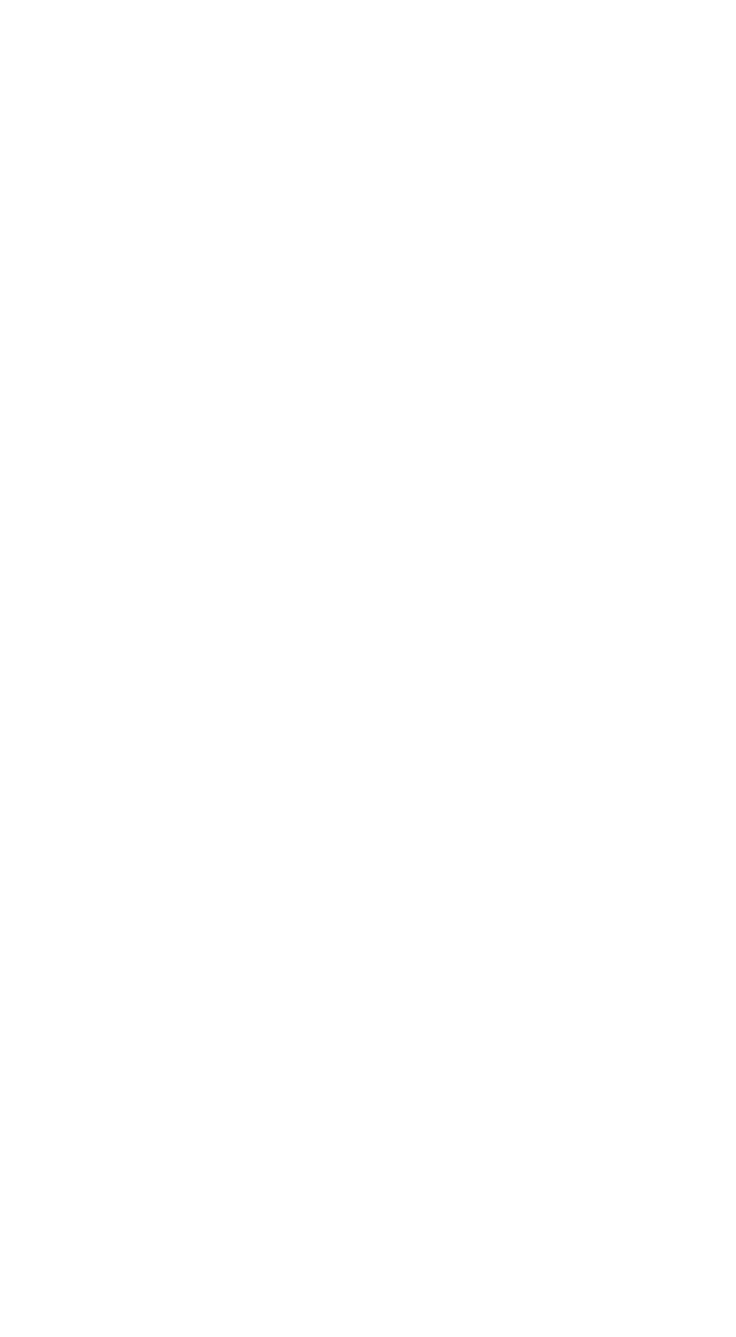
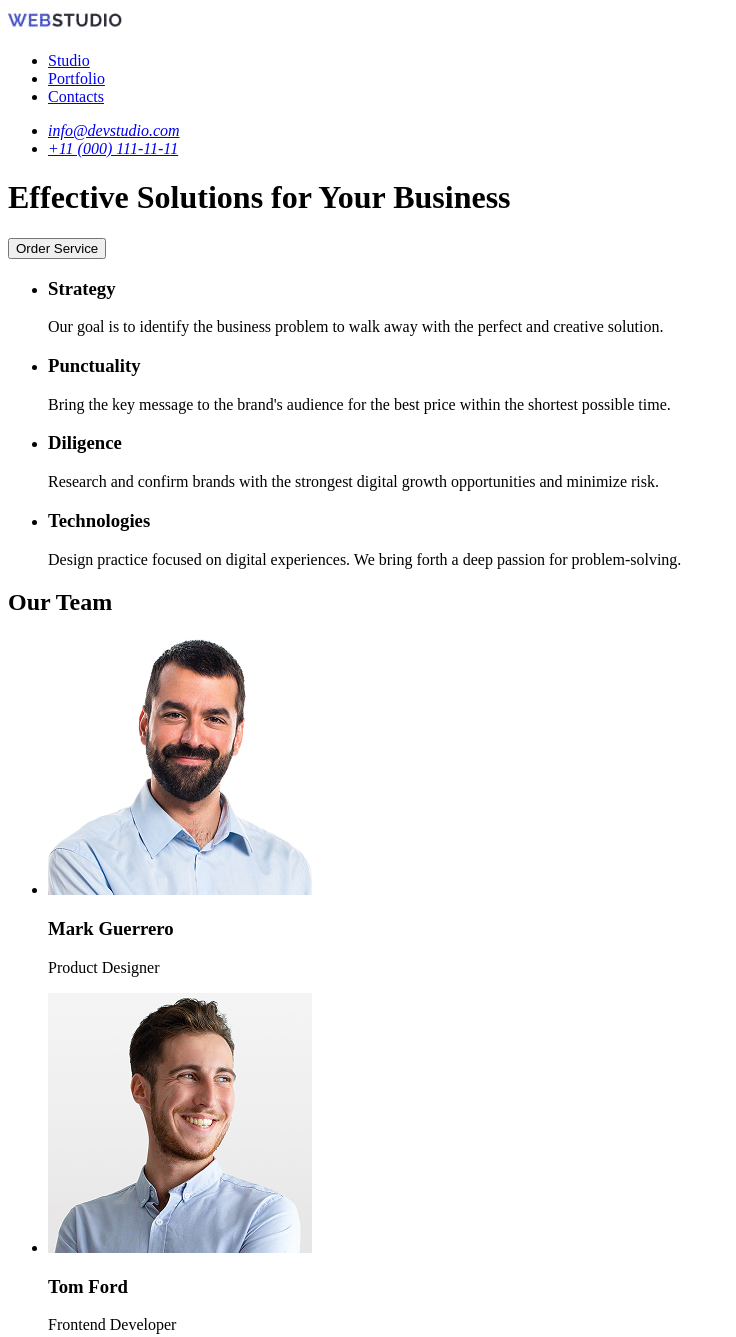
Before and after one commit to AlionaZnaichenko/goit-markup-hw-01, a plain HTML site: page index.html in a window 1280 px wide. Shown: the top 1337 px of the page, without its empty margins (0-736 px from the left). Before the commit the page ends 800 px from the top, so only its background shows below. Drawn offline with Linux system fonts and the light colour scheme.

Commit message:
add markup header

```diff
--- a/index.html
+++ b/index.html
@@ -3,7 +3,121 @@
   <head>
     <meta charset="UTF-8" />
     <meta name="viewport" content="width=device-width, initial-scale=1.0" />
-    <title>Document</title>
+    <title>Webstudio</title>
   </head>
-  <body></body>
+  <body>
+    <header>
+      <nav>
+        <a href="./index.html">
+          <img
+            src="./images/Logo1.jpg"
+            width="115"
+            height="24"
+            alt="webstudio logo"
+          />
+        </a>
+        <ul>
+          <li><a href="/">Studio</a></li>
+          <li><a href="/">Portfolio</a></li>
+          <li><a href="/">Contacts</a></li>
+        </ul>
+      </nav>
+      <address>
+        <ul>
+          <li><a href="mailto:info@devstudio.com">info@devstudio.com</a></li>
+          <li><a href="tel:+110001111111">+11 (000) 111-11-11</a></li>
+        </ul>
+      </address>
+    </header>
+    <main>
+      <h1>Effective Solutions for Your Business</h1>
+      <button type="button">Order Service</button>
+      <section>
+        <ul>
+          <li>
+            <h3>Strategy</h3>
+            <p>
+              Our goal is to identify the business problem to walk away with the
+              perfect and creative solution.
+            </p>
+          </li>
+          <li>
+            <h3>Punctuality</h3>
+            <p>
+              Bring the key message to the brand's audience for the best price
+              within the shortest possible time.
+            </p>
+          </li>
+          <li>
+            <h3>Diligence</h3>
+            <p>
+              Research and confirm brands with the strongest digital growth
+              opportunities and minimize risk.
+            </p>
+          </li>
+          <li>
+            <h3>Technologies</h3>
+            <p>
+              Design practice focused on digital experiences. We bring forth a
+              deep passion for problem-solving.
+            </p>
+          </li>
+        </ul>
+      </section>
+      <section>
+        <h2>Our Team</h2>
+        <ul>
+          <li>
+            <img
+              src="./images/MarkGuerrero.jpg"
+              width="264"
+              height="260"
+              alt="Foto Mark Guerrero"
+            />
+            <h3>Mark Guerrero</h3>
+            <p>Product Designer</p>
+          </li>
+          <li>
+            <img
+              src="./images/TomFord.jpg"
+              width="264"
+              height="260"
+              alt="Foto Tom Ford"
+            />
+            <h3>Tom Ford</h3>
+            <p>Frontend Developer</p>
+          </li>
+          <li>
+            <img
+              src="./images/CamilaGarcia.jpg"
+              width="264"
+              height="260"
+              alt="Foto Camila Garcia"
+            />
+            <h3>Camila Garcia</h3>
+            <p>Marketing</p>
+          </li>
+          <li>
+            <img
+              src="./images/DanielWilson.jpg"
+              width="264"
+              height="260"
+              alt="Foto Daniel Wilson"
+            />
+            <h3>Daniel Wilson</h3>
+            <p>UI Designer</p>
+          </li>
+        </ul>
+      </section>
+    </main>
+    <footer>
+      <a href="./index.html">
+        <img src="./images/Logo2.jpg" width="115" height="24" alt="Logo" />
+      </a>
+      <p>
+        Increase the flow of customers and sales for your business with digital
+        marketing &#x26; growth solutions.
+      </p>
+    </footer>
+  </body>
 </html>
```
Also changed, not shown: .prettier.json (added), images/CamilaGarcia.jpg (added), images/DanielWilson.jpg (added), images/Logo1.jpg (added), images/Logo2.jpg (added), images/MarkGuerrero.jpg (added), images/TomFord.jpg (added).
